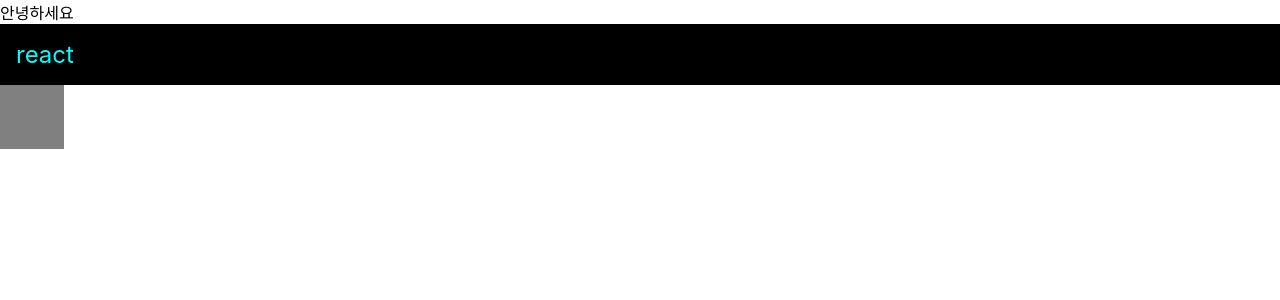
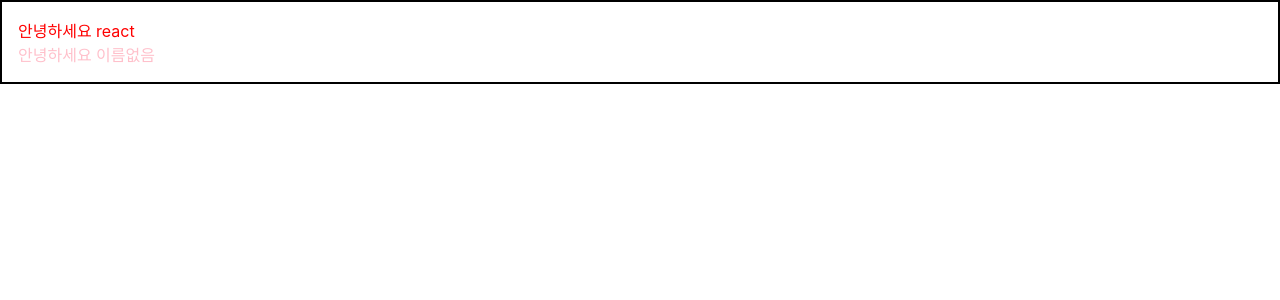
Before and after one commit to gunwoongPark/Learn-React, a React (Create React App) app: page / in a window 1280 px wide. Shown: the top 300 px of the page. Built offline with nearby package versions, Linux system fonts and the light colour scheme.

Commit message:
Delivering values to components via props

```diff
--- a/src/App.js
+++ b/src/App.js
@@ -1,20 +1,12 @@
 import Hello from './Hello'
-import "./App.css"
+import Wrapper from './Wrapper'
 
 function App() {
-  const name = 'react';
-  const style = {
-    backgroundColor: 'black',
-    color: 'aqua',
-    fontSize: 24,
-    padding: '1rem'
-  }
   return (
-    <>
-      <Hello />
-      <div style={style}>{name}</div>
-      <div className="gray-box"></div>
-    </>
+    <Wrapper>
+      <Hello name="react" color="red" />
+      <Hello color="pink" />
+    </Wrapper >
   );
 }
 
--- a/src/Hello.js
+++ b/src/Hello.js
@@ -1,7 +1,11 @@
 import React from 'react';
 
-function Hello() {
-    return <div>안녕하세요</div>
+function Hello({ color, name }) {
+    return <div style={{ color }}>안녕하세요 {name}</div>
+}
+
+Hello.defaultProps = {
+    name: "이름없음"
 }
 
 export default Hello;
--- /dev/null
+++ b/src/Wrapper.js
@@ -0,0 +1,12 @@
+import React from 'react'
+
+function Wrapper({ children }) {
+    const style = {
+        border: '2px solid black',
+        padding: 16
+    };
+
+    return <div style={style}>{children}</div>
+}
+
+export default Wrapper;
```
Also changed, not shown: 1 other file (tests, documents, lock files or other folders).
